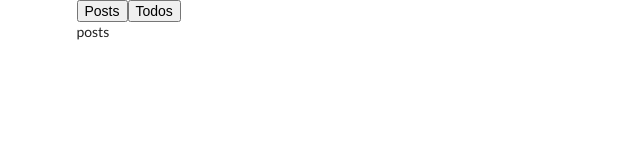
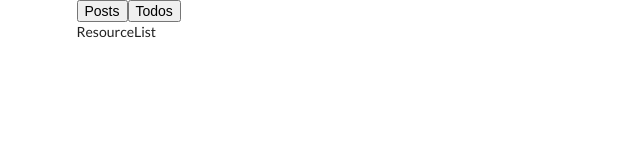
Before and after one commit to KevinYingWeiYeh/hooks-simple, a React (Create React App) app: page / in a window 1280 px wide. Shown: the top 160 px of the page, without its empty margins (0-640 px from the left). Built offline with nearby package versions, Linux system fonts and the light colour scheme.

Commit message:
add a new component ResourceList for extending the data resource beside indie of App component

```diff
--- a/src/components/App.js
+++ b/src/components/App.js
@@ -1,4 +1,5 @@
 import React, { useState } from 'react';
+import ResourceList from './ResourceList'
 
 const App = () => {
   const [resource, setResource] = useState('posts');
@@ -8,7 +9,7 @@ const App = () => {
         <button onClick={() => setResource('posts')}>Posts</button>
         <button onClick={() => setResource('todos')}>Todos</button>
       </div>
-      {resource}
+      <ResourceList resource = {resource} />
     </div>
   )
 }
--- /dev/null
+++ b/src/components/ResourceList.js
@@ -0,0 +1,9 @@
+import React from 'react';
+
+class ResourceList extends React.Component {
+  render() {
+    return <div>ResourceList</div>;
+  }
+}
+
+export default ResourceList;
```
